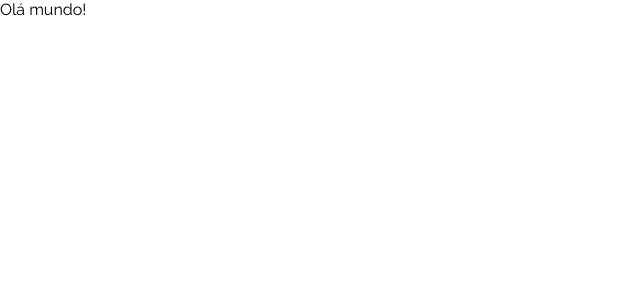
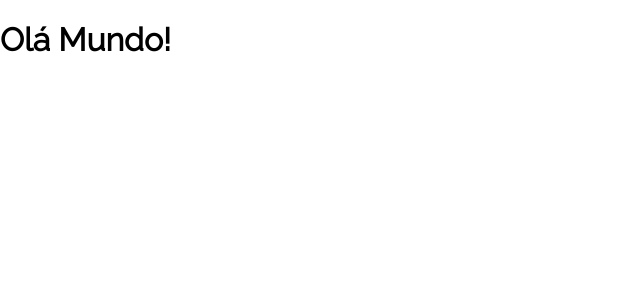
Before and after one commit to gabrielfari4/passaros-top, a React (Vite) app: page / in a window 1280 px wide. Shown: the top 300 px of the page, without its empty margins (0-640 px from the left). Built offline with nearby package versions, Linux system fonts and the light colour scheme.

Commit message:
:sparkles: feat: instalando react-router

```diff
--- a/package.json
+++ b/package.json
@@ -11,7 +11,8 @@
   },
   "dependencies": {
     "react": "^18.3.1",
-    "react-dom": "^18.3.1"
+    "react-dom": "^18.3.1",
+    "react-router-dom": "^6.28.2"
   },
   "devDependencies": {
     "@eslint/js": "^9.17.0",
--- a/src/App.jsx
+++ b/src/App.jsx
@@ -1,6 +1,9 @@
+import Home from "./pages/Home"
+import SobreMim from "./pages/SobreMim"
+
 console.log(window.location)
 
-const pagina = window.location.pathname === "/" ? <div>Olá mundo!</div> : <div>Sobre mim...</div>
+const pagina = window.location.pathname === "/" ? <Home /> : <SobreMim />
 
 function App() {
 
--- /dev/null
+++ b/src/pages/SobreMim/index.jsx
@@ -0,0 +1,7 @@
+const SobreMim = () => {
+    return (
+        <h1>Sobre mim...</h1>
+    )
+}
+
+export default SobreMim;
```
Also changed, not shown: 1 other file (tests, documents, lock files or other folders).
